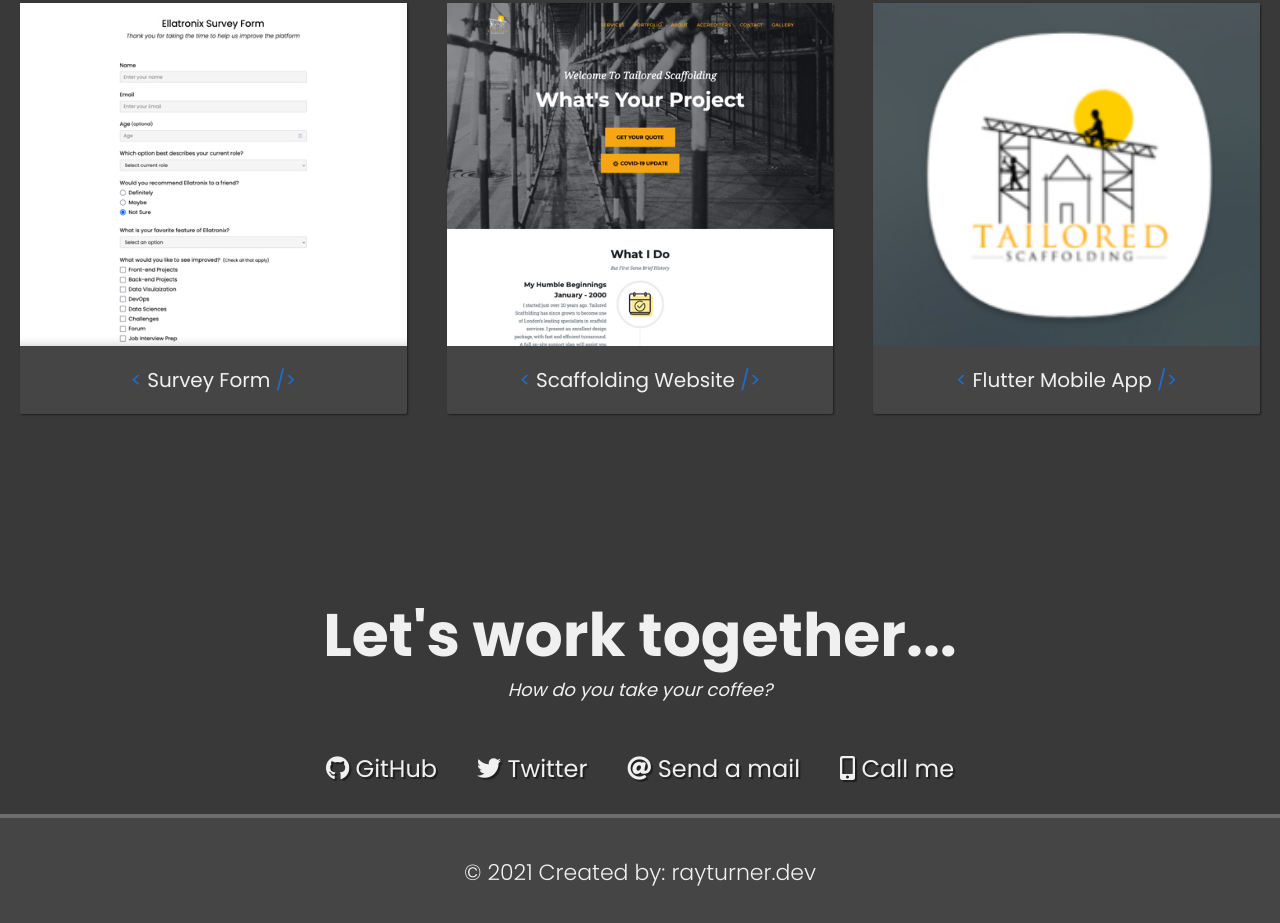
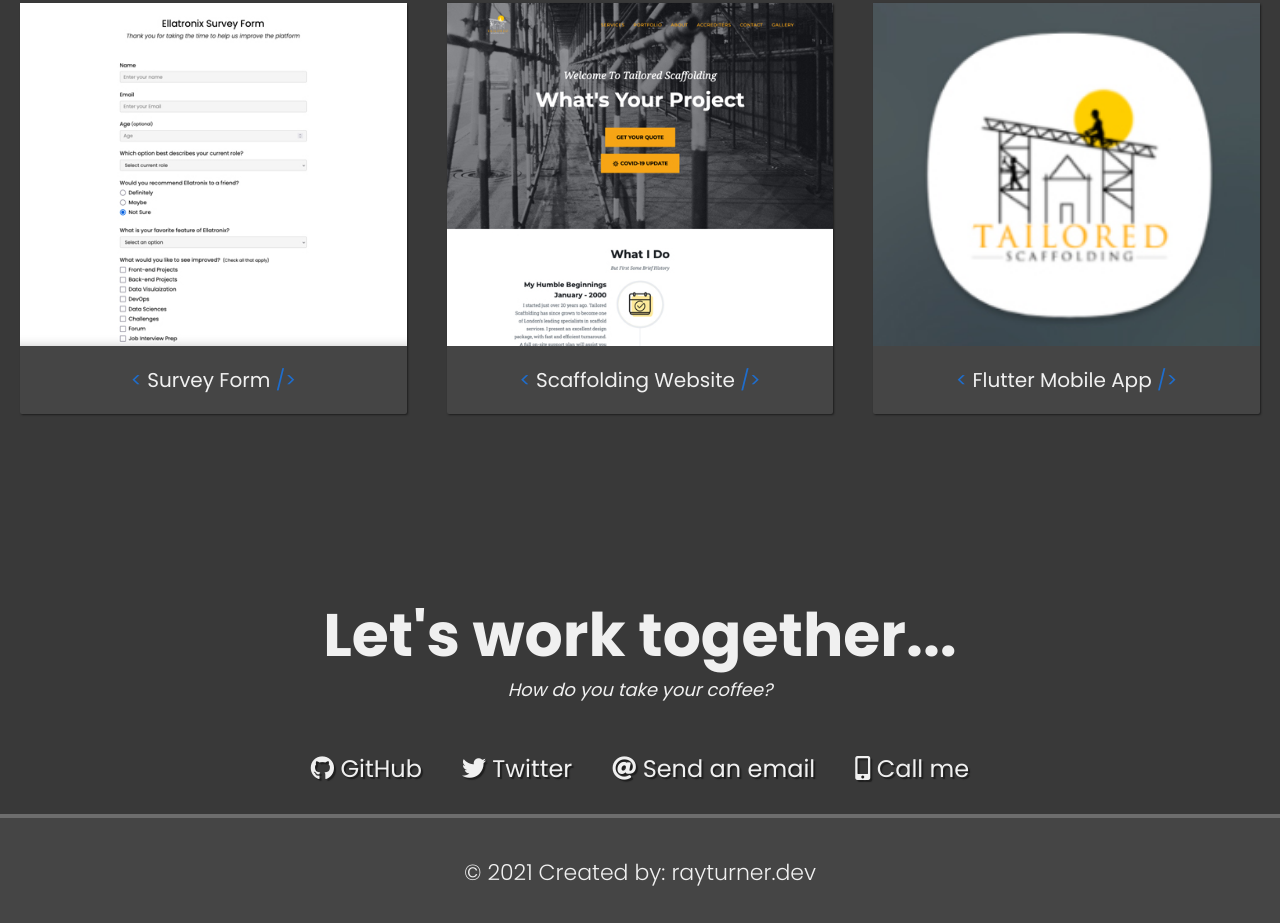
Before and after one commit to rayct/fcc-personal-portfolio-webpage, a plain HTML site: page index.master.html in a window 1280 px wide. Shown: the part 1418-2341 px from the top of the page. Drawn offline with Linux system fonts and the light colour scheme.

Commit message:
Updated Contact me Section Email

```diff
--- a/index.master.html
+++ b/index.master.html
@@ -128,7 +128,7 @@
         <a id="profile-link" href="https://github.com/rayct" target="_blank" class="btn contact-details"><i
         class="fab fa-github"></i> GitHub</a>
         <a href="https://twitter.com/rayturner_dev" target="_blank" class="btn contact-details"><i class="fab fa-twitter"></i> Twitter</a>
-        <a href="mailto:info@rayturner.dev" class="btn contact-details"><i class="fas fa-at"></i> Send a mail</a>
+        <a href="mailto:info@rayturner.dev" class="btn contact-details"><i class="fas fa-at"></i> Send an email</a>
         <a href="tel:#" class="btn contact-details"><i class="fas fa-mobile-alt"></i> Call me</a>
     </div>
 </section>
```
